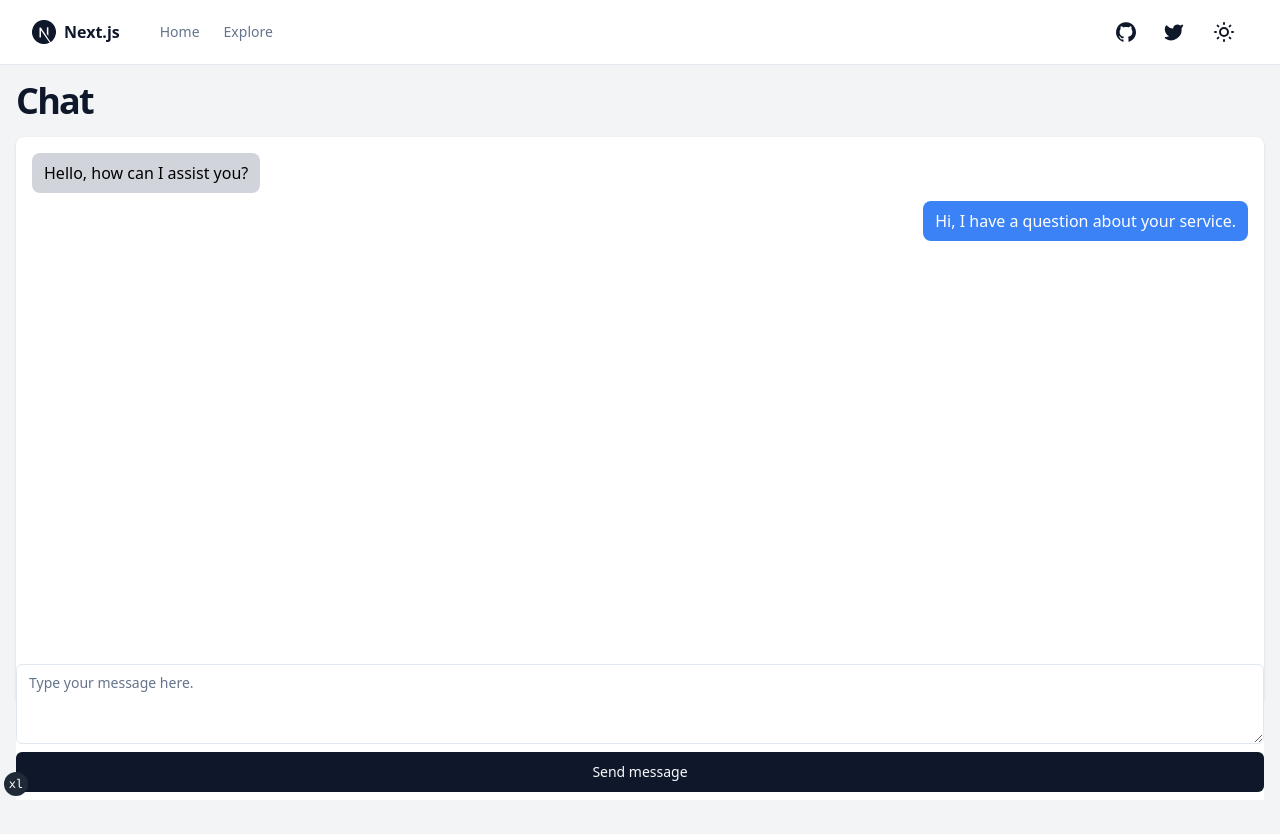
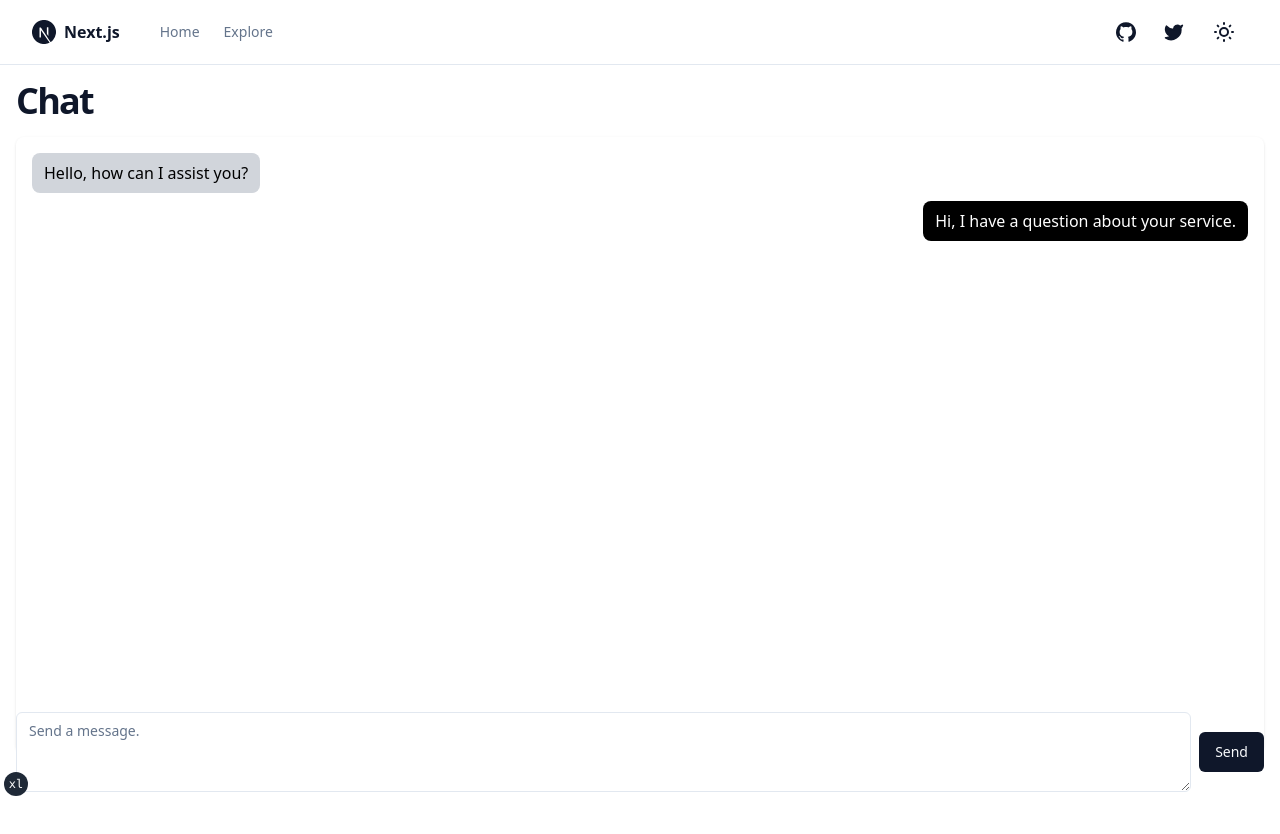
Before and after one commit to gr8monk3ys/InfiniStar, a Next.js app: page /chat in a window 1280 px wide. Shown: the top 834 px of the page. Built offline with nearby package versions, Linux system fonts and the light colour scheme.

Commit message:
Modified chat

```diff
--- a/app/chat/page.tsx
+++ b/app/chat/page.tsx
@@ -1,49 +1,74 @@
-'use client';
-import { useState } from "react";
+"use client"
 
+import { useState } from "react"
+
+import { Button } from "@/components/ui/button"
 import { Textarea } from "@/components/ui/textarea"
-import { Button } from "@/components/ui/button"
 
 export default function IndexPage() {
   const [chat, setChat] = useState([
-    { user: 'bot', message: 'Hello, how can I assist you?' },
-    { user: 'user', message: 'Hi, I have a question about your service.' },
-  ]);
+    { user: "bot", message: "Hello, how can I assist you?" },
+    { user: "user", message: "Hi, I have a question about your service." },
+  ])
 
-  const [message, setMessage] = useState(''); // Store the current input
+  const [message, setMessage] = useState("") // Store the current input
 
   // Handle the input change
-  const handleChange = (e) => setMessage(e.target.value);
+  const handleChange = (e) => setMessage(e.target.value)
 
   // Handle the button click
   const handleSubmit = () => {
     // Add the current input to the chat as a user message
-    setChat(prevChat => [...prevChat, { user: 'user', message }]);
-    setMessage(''); // Clear the input
-  };
+    setChat((prevChat) => [...prevChat, { user: "user", message }])
+    setMessage("") // Clear the input
+  }
 
   return (
-    <section className="flex flex-col h-screen p-4 bg-gray-100">
+    <section className="flex h-screen flex-col p-4">
       <div className="mb-4">
         <h1 className="text-3xl font-extrabold leading-tight tracking-tighter md:text-4xl">
           Chat <br className="hidden sm:inline" />
         </h1>
       </div>
-
-      <div className="flex-1 overflow-y-auto bg-white rounded-lg shadow p-4 space-y-2">
+      <div className="flex-1 space-y-2 overflow-y-auto rounded-lg p-4 shadow">
         {chat.map((msg, index) => (
-          <div key={index} className={`flex items-start ${msg.user === 'user' ? 'justify-end' : ''}`}>
-            <div className={`rounded-lg px-3 py-2 ${msg.user === 'user' ? 'bg-blue-500 text-white' : 'bg-gray-300 text-black'}`}>
+          <div
+            key={index}
+            className={`flex items-start ${
+              msg.user === "user" ? "justify-end" : ""
+            } transition-transform duration-500 ease-in-out`}
+            style={{
+              animation: `slide-in ${
+                msg.user === "user" ? "right" : "left"
+              } 0.5s ease-in-out`,
+            }}
+          >
+            <div
+              className={`rounded-lg px-3 py-2 ${
+                msg.user === "user"
+                  ? "bg-black text-white"
+                  : "bg-gray-300 text-black"
+              }`}
+            >
               {msg.message}
             </div>
           </div>
         ))}
       </div>
-
-      <div className="grid w-full gap-2 sticky bottom-0 py-2 bg-white">
-        <Textarea value={message} onChange={handleChange} placeholder="Type your message here." />
-        <Button onClick={handleSubmit}>Send message</Button>
-      </div>
+      <form
+        className="sticky bottom-0 grid w-full gap-2 bg-white py-2"
+        onSubmit={handleSubmit}
+      >
+        <div className="flex items-center">
+          <Textarea
+            value={message}
+            onChange={handleChange}
+            placeholder="Send a message."
+            className="mr-2 grow"
+          />
+          <Button type="submit">Send</Button>
+        </div>
+      </form>
     </section>
   )
 }
```
